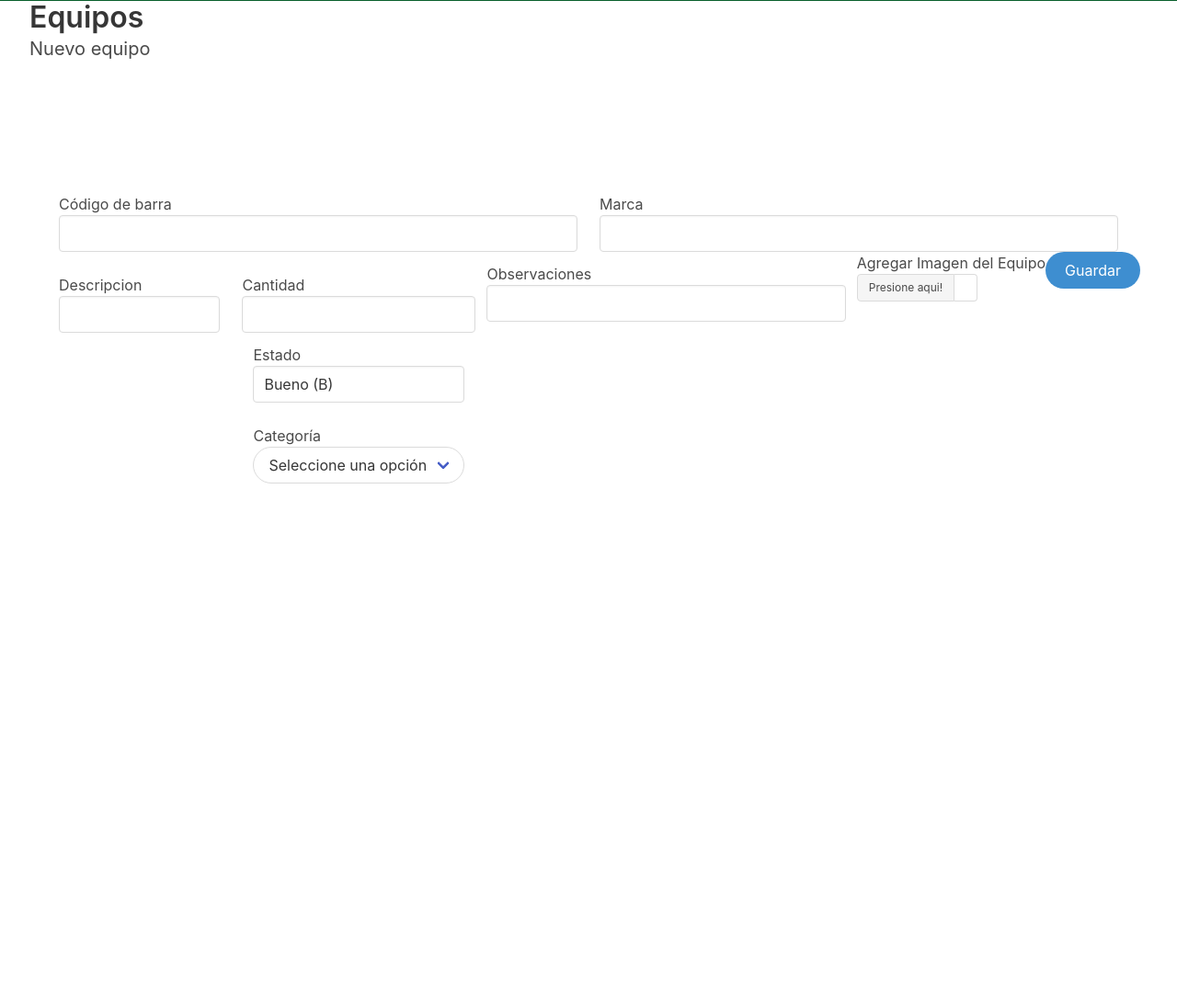
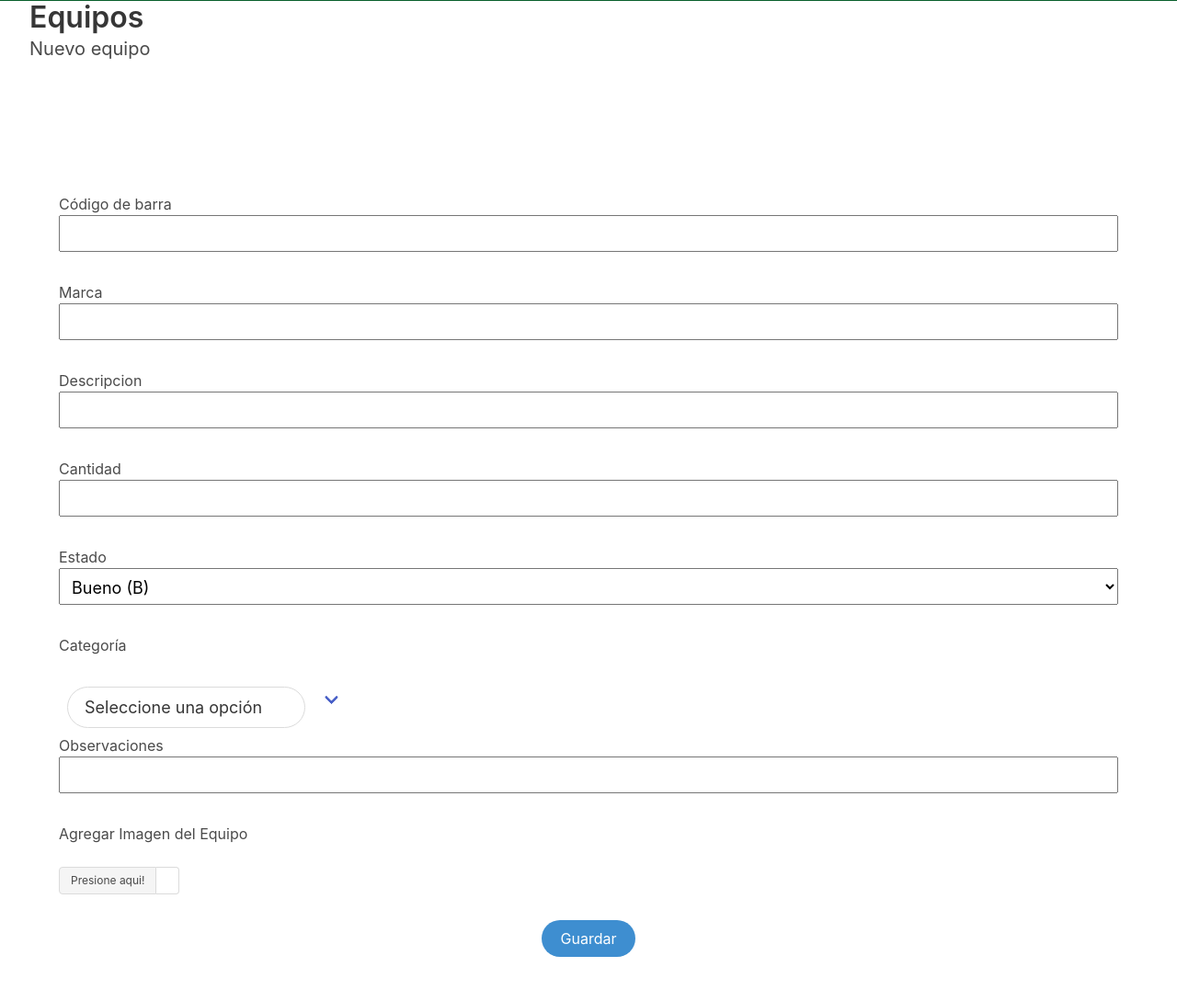
Before and after one commit to jhoosy/InventarioBaldwin, a PHP site: page /index.php?vista=product_new in a window 1280 px wide. Shown: the part 55-1144 px from the top of the page at 92% size. Before the commit the page ends 581 px from the top, so only its background shows below. Run offline with PHP 8.4, Linux system fonts and the light colour scheme; a user stored in the database is signed in; data comes from the database, SQL or seed files in the repository.

Commit message:
Modifique el archivo html y css , para tener una mejor estructura y orden

```diff
--- a/css/estilos.css
+++ b/css/estilos.css
@@ -181,3 +181,41 @@ body,html{
   color: #146809;
   background-color: #ffffff;
 }
+
+
+
+
+
+.form-column {
+  display: flex;
+  flex-direction: column;
+  margin-bottom: 1em;
+}
+
+.form-control {
+  margin-bottom: 1em;
+}
+
+.inputBarra,
+.inputMarca,
+.inputDesc,
+.inputCan,
+.inputEsta,
+.inputObse {
+  box-sizing: border-box;
+  padding: 0.5em;
+  font-size: 18px;
+  width: 100%;
+  height: 40px;
+}
+
+.select.is-rounded {
+  width: 28%;
+  box-sizing: border-box;
+  padding: 0.5em;
+  font-size: 18px;
+}
+
+.file.is-small.has-name {
+  margin-bottom: 1em;
+}
--- a/php/producto_lista.php
+++ b/php/producto_lista.php
@@ -54,7 +54,7 @@
 			            <div class="content">
 			              <p>
 			                <strong>'.$contador.' - '.$rows['producto_marca'].'</strong><br>
-			                <strong>CODIGO:</strong> '.$rows['producto_codigo'].', <strong>DESCRIPCION:</strong> S/.'.$rows['producto_descripcion'].', <strong>CANTIDAD:</strong> '.$rows['producto_cantidad'].', <strong>CATEGORIA:</strong> '.$rows['categoria_nombre'].', <strong>REGISTRADO POR:</strong> '.$rows['usuario_nombre'].' '.$rows['usuario_apellido'].'
+			                <strong>CODIGO:</strong> '.$rows['producto_codigo'].', <strong>DESCRIPCION:</strong> '.$rows['producto_descripcion'].', <strong>CANTIDAD:</strong> '.$rows['producto_cantidad'].', <strong>CATEGORIA:</strong> '.$rows['categoria_nombre'].', <strong>REGISTRADO POR:</strong> '.$rows['usuario_nombre'].' '.$rows['usuario_apellido'].'
 			              </p>
 			            </div>
 			            <div class="has-text-right">
--- a/vistas/home.php
+++ b/vistas/home.php
@@ -41,7 +41,7 @@
       <div class="col-lg-4 col-6">
         <div class="small-box bg-success">
           <div class="inner">
-            <h3 span id="productosCount">0</h3>
+            <h3><span id="productosCount">0</span></h3>
             <h4>EQUIPOS</h4>
           </div>
           <div class="icon">
--- a/vistas/product_new.php
+++ b/vistas/product_new.php
@@ -10,38 +10,39 @@
 
 	<div class="form-rest mb-6 mt-6"></div>
 
-	<form action="./php/producto_guardar.php" method="POST" class="FormularioAjax" autocomplete="off" enctype="multipart/form-data" >
-		<div class="columns">
-		  	<div class="column">
-		    	<div class="control">
+	<form action="./php/producto_guardar.php" method="POST" class="FormularioAjax" autocomplete="off" enctype="multipart/form-data">
+  <div class="form-column">
+    <div class="form-control">
       <label>Código de barra</label>
-				  	<input class="input" type="text" name="producto_codigo" pattern="[a-zA-Z0-9- ]{1,70}" maxlength="70" required >
+      <input class="inputBarra" type="text" name="producto_codigo" pattern="[a-zA-Z0-9- ]{1,70}" maxlength="70" required>
     </div>
   </div>
-		  	<div class="column">
-		    	<div class="control">
+
+  <div class="form-column">
+    <div class="form-control">
       <label>Marca</label>
-				  	<input class="input" type="text" name="producto_marca" pattern="[a-zA-Z0-9áéíóúÁÉÍÓÚñÑ().,$#\-\/ ]{1,70}" maxlength="70" required >
+      <input class="inputMarca" type="text" name="producto_marca" pattern="[a-zA-Z0-9áéíóúÁÉÍÓÚñÑ().,$#\-\/ ]{1,70}" maxlength="70" required>
     </div>
   </div>
-		</div>
-		<div class="columns">
-		  	<div class="column">
-		    	<div class="control">
+
+  <div class="form-column">
+    <div class="form-control">
       <label>Descripcion</label>
-				  	<input class="input" type="text" name="producto_descripcion" pattern="[a-zA-Z0-9áéíóúÁÉÍÓÚñÑ().,$#\-\/ ]{1,70}" maxlength="25" required >
+      <input class="inputDesc" type="text" name="producto_descripcion" pattern="[a-zA-Z0-9áéíóúÁÉÍÓÚñÑ().,$#\-\/ ]{1,70}" maxlength="25" required>
     </div>
   </div>
-		  	<div class="column">
-		    	<div class="control">
+
+  <div class="form-column">
+    <div class="form-control">
       <label>Cantidad</label>
-				  	<input class="input" type="text" name="producto_cantidad" pattern="[0-9]{1,25}" maxlength="25" required >
+      <input class="inputCan" type="text" name="producto_cantidad" pattern="[0-9]{1,25}" maxlength="25" required>
+    </div>
   </div>
 
-				<div class="column">
-                  <div class="control">
+  <div class="form-column">
+    <div class="form-control">
       <label>Estado</label>
-                  <select class="input" name="producto_estado" required>
+      <select class="inputEsta" name="producto_estado" required>
         <option value="opcion1">Bueno (B)</option>
         <option value="opcion2">Regular (R)</option>
         <option value="opcion3">Malo (M)</option>
@@ -49,40 +50,38 @@
     </div>
   </div>
 
-
-		  	<div class="column">
+  <div class="form-column">
     <label>Categoría</label><br>
     <div class="select is-rounded">
-				  	<select name="producto_categoria" >
-				    	<option value="" selected="" >Seleccione una opción</option>
+      <select name="producto_categoria">
+        <option value="" selected>Seleccione una opción</option>
         <?php
-    						$categorias=conexion();
-    						$categorias=$categorias->query("SELECT * FROM categoria");
-    						if($categorias->rowCount()>0){
-    							$categorias=$categorias->fetchAll();
-    							foreach($categorias as $row){
-    								echo '<option value="'.$row['categoria_id'].'" >'.$row['categoria_nombre'].'</option>';
+        $categorias = conexion();
+        $categorias = $categorias->query("SELECT * FROM categoria");
+        if ($categorias->rowCount() > 0) {
+          $categorias = $categorias->fetchAll();
+          foreach ($categorias as $row) {
+            echo '<option value="' . $row['categoria_id'] . '">' . $row['categoria_nombre'] . '</option>';
           }
         }
-				   			$categorias=null;
+        $categorias = null;
         ?>
       </select>
     </div>
   </div>
-		</div>
-		<div class="columns">
-		  	<div class="column">
-		    	<div class="control">
+
+  <div class="form-column">
+    <div class="form-control">
       <label>Observaciones</label>
-				  	<input class="input" type="text" name="producto_observaciones" pattern="[a-zA-Z0-9áéíóúÁÉÍÓÚñÑ().,$#\-\/ ]{1,70}" maxlength="25" required >
+      <input class="inputObse" type="text" name="producto_observaciones" pattern="[a-zA-Z0-9áéíóúÁÉÍÓÚñÑ().,$#\-\/ ]{1,70}" maxlength="25" required>
     </div>
   </div>
-		<div class="columns">
-			<div class="column">
+
+  <div class="form-column">
     <label>Agregar Imagen del Equipo</label><br>
     <div class="file is-small has-name">
       <label class="file-label">
-				    	<input class="file-input" type="file" name="producto_foto" accept=".jpg, .png, .jpeg" >
+        <input class="file-input" type="file" name="producto_foto" accept=".jpg, .png, .jpeg">
         <span class="file-cta">
           <span class="file-label">Presione aqui!</span>
         </span>
@@ -90,7 +89,7 @@
       </label>
     </div>
   </div>
-		</div>
+
   <p class="has-text-centered">
     <button type="submit" class="button is-info is-rounded">Guardar</button>
   </p>
```
Lines whose indentation alone changed are shown as unchanged.
